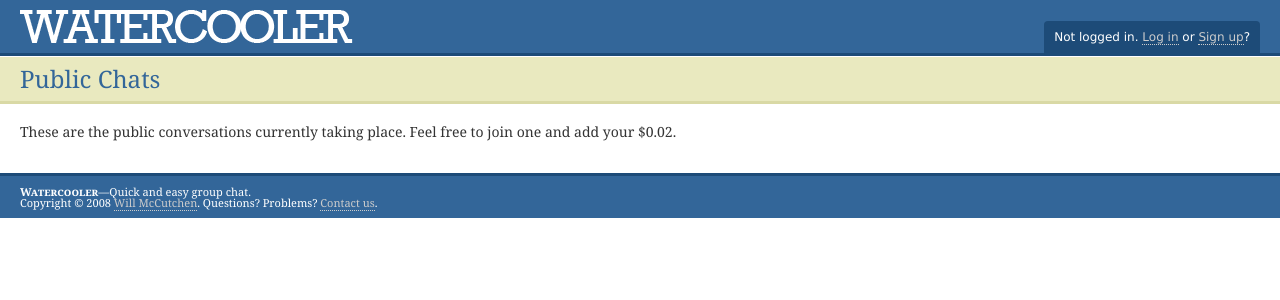
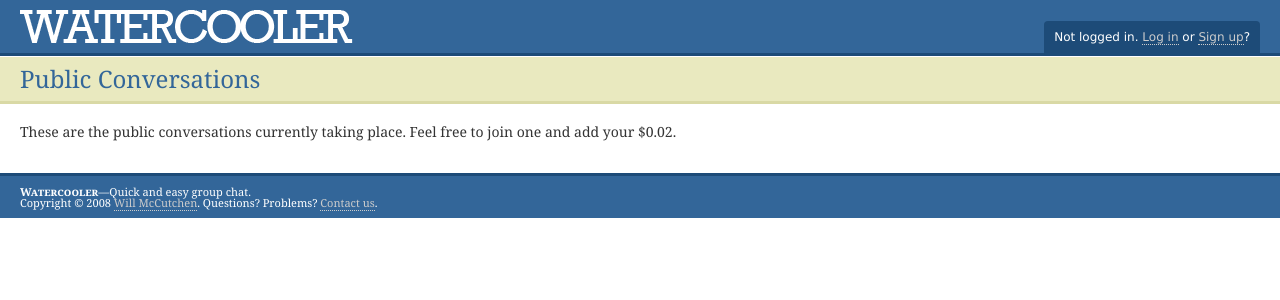
Before and after one commit to mccutchen/watercooler, a Django app: template templates/chat/chat_list.html in a window 1280 px wide. Shown: the top 300 px of the page. Run offline with Django 3.2, Linux system fonts and the light colour scheme; the template is opened without the code that fills it, so the values that code supplies are empty; some libraries are stand-ins or nearby versions.

Commit message:
Fix page title

```diff
--- a/templates/chat/chat_list.html
+++ b/templates/chat/chat_list.html
@@ -1,9 +1,9 @@
 {% extends "base.html" %}
 
-{% block page_title %}Public Chats{% endblock %}
+{% block page_title %}Public Conversations{% endblock %}
 
 {% block page_header %}
-    <h2>Public Chats</h2>
+    <h2>Public Conversations</h2>
 {% endblock %}
 
 {% block content %}
```
